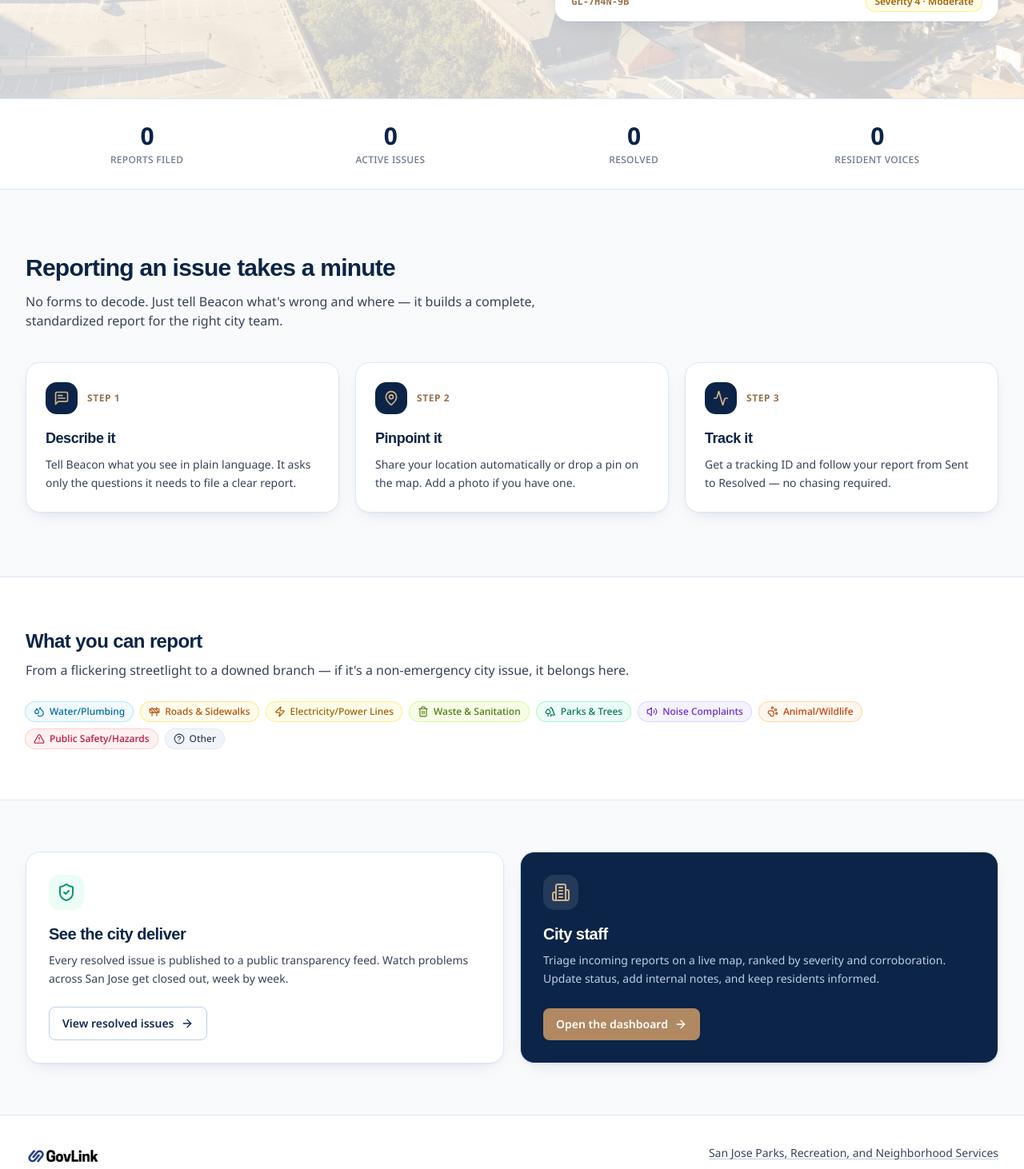
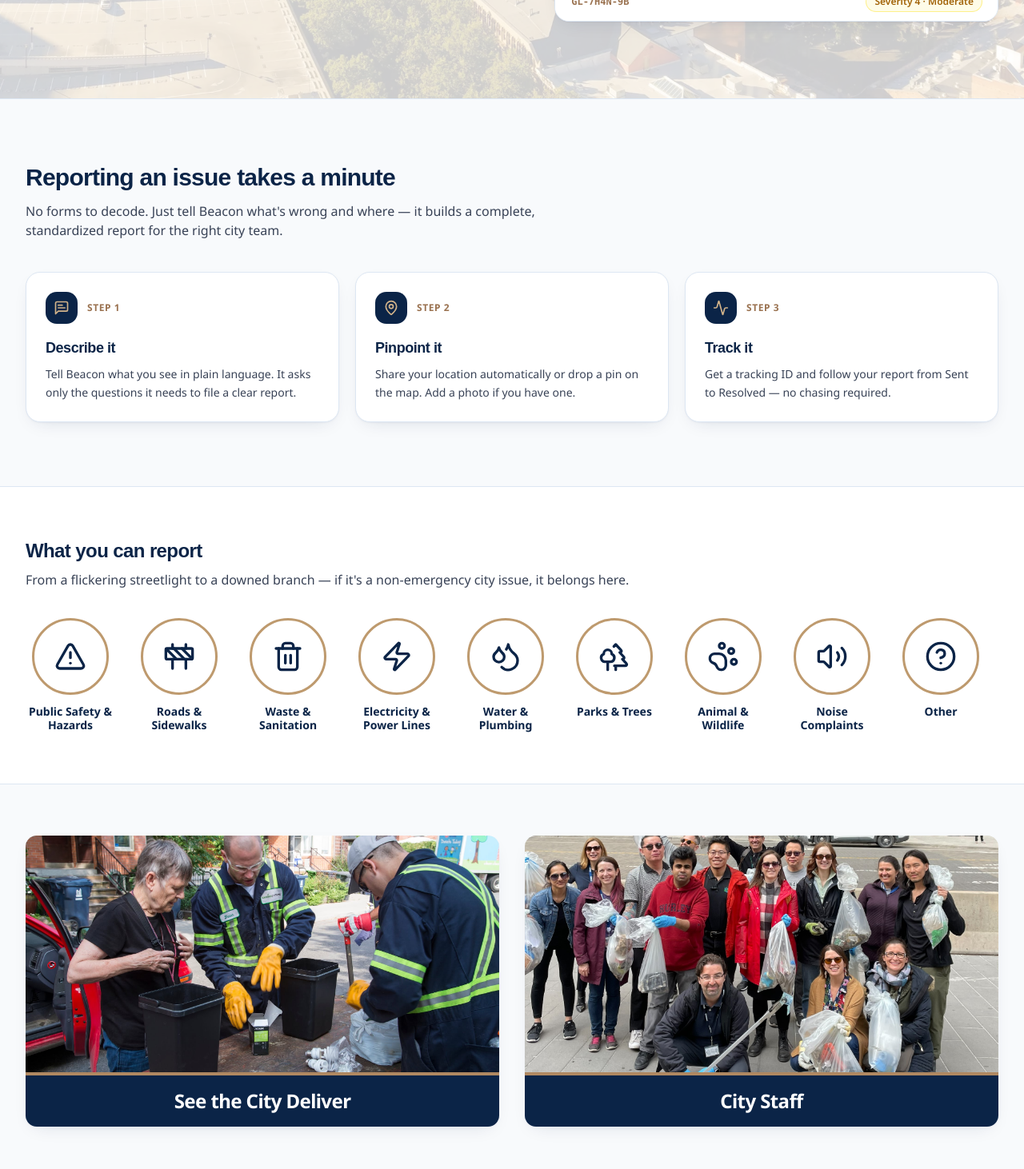
Before and after one commit to sherrychen29/GovLink, a Next.js app: page / in a window 1280 px wide. Shown: the part 820-2282 px from the top of the page at 80% size. Built offline with nearby package versions, Linux system fonts and the light colour scheme; a web font is replaced by a local one.

Commit message:
front page ui
front page ui

```diff
--- a/src/app/gov/page.tsx
+++ b/src/app/gov/page.tsx
@@ -8,10 +8,11 @@ import {
   Map as MapIcon,
   List,
   LogOut,
-  ExternalLink,
   CircleCheck,
   Loader2,
   Inbox,
+  ChevronLeft,
+  ChevronRight,
 } from "lucide-react";
 import { Logo } from "@/components/Logo";
 import { FilterPanel } from "@/components/gov/FilterPanel";
@@ -29,6 +30,8 @@ import {
 import { logout, useCurrentUser, useReports } from "@/lib/store";
 import { SEVERITY_LEGEND } from "@/lib/meta";
 import { cx } from "@/lib/utils";
+
+const PAGE_SIZE = 15;
 
 const ReportMap = dynamic(() => import("@/components/map/ReportMap"), {
   ssr: false,
@@ -50,6 +53,7 @@ export default function GovDashboardPage() {
   const [sort, setSort] = useState<SortKey>("reports");
   const [selectedId, setSelectedId] = useState<string | null>(null);
   const [modalId, setModalId] = useState<string | null>(null);
+  const [page, setPage] = useState(1);
 
   // Auth gate.
   useEffect(() => {
@@ -71,6 +75,19 @@ export default function GovDashboardPage() {
   const visible = useMemo(
     () => sortReports(filterReports(pool, filters), sort),
     [pool, filters, sort]
+  );
+
+  const totalPages = Math.max(1, Math.ceil(visible.length / PAGE_SIZE));
+
+  // Reset to the first page whenever the result set changes.
+  useEffect(() => {
+    setPage(1);
+  }, [view, filters, sort]);
+
+  const safePage = Math.min(page, totalPages);
+  const pageReports = useMemo(
+    () => visible.slice((safePage - 1) * PAGE_SIZE, safePage * PAGE_SIZE),
+    [visible, safePage]
   );
 
   const mapReports = useMemo(() => {
@@ -288,15 +305,28 @@ export default function GovDashboardPage() {
             <p className="mb-3 text-sm text-ink-muted">
               {visible.length} report{visible.length === 1 ? "" : "s"} · ranked by{" "}
               {SORT_LABELS[sort]}
+              {totalPages > 1 && (
+                <>
+                  {" · "}showing {(safePage - 1) * PAGE_SIZE + 1}–
+                  {Math.min(safePage * PAGE_SIZE, visible.length)}
+                </>
+              )}
             </p>
             <IssueTable
-              reports={visible}
+              reports={pageReports}
               selectedId={selectedId}
               onSelect={selectReport}
               sort={sort}
               onSortChange={setSort}
               showStatus={view === "list"}
             />
+            {totalPages > 1 && (
+              <Pagination
+                page={safePage}
+                totalPages={totalPages}
+                onChange={setPage}
+              />
+            )}
           </div>
           </div>
         ) : null}
@@ -341,3 +371,79 @@ function ViewToggle({
     </button>
   );
 }
+
+function Pagination({
+  page,
+  totalPages,
+  onChange,
+}: {
+  page: number;
+  totalPages: number;
+  onChange: (p: number) => void;
+}) {
+  const pages = Array.from({ length: totalPages }, (_, i) => i + 1);
+  return (
+    <nav
+      aria-label="Pagination"
+      className="mt-5 flex flex-wrap items-center justify-center gap-1.5"
+    >
+      <PageButton
+        onClick={() => onChange(page - 1)}
+        disabled={page === 1}
+        ariaLabel="Previous page"
+      >
+        <ChevronLeft className="h-4 w-4" aria-hidden="true" />
+      </PageButton>
+      {pages.map((p) => (
+        <PageButton
+          key={p}
+          onClick={() => onChange(p)}
+          active={p === page}
+          ariaLabel={`Page ${p}`}
+        >
+          {p}
+        </PageButton>
+      ))}
+      <PageButton
+        onClick={() => onChange(page + 1)}
+        disabled={page === totalPages}
+        ariaLabel="Next page"
+      >
+        <ChevronRight className="h-4 w-4" aria-hidden="true" />
+      </PageButton>
+    </nav>
+  );
+}
+
+function PageButton({
+  children,
+  onClick,
+  active = false,
+  disabled = false,
+  ariaLabel,
+}: {
+  children: React.ReactNode;
+  onClick: () => void;
+  active?: boolean;
+  disabled?: boolean;
+  ariaLabel: string;
+}) {
+  return (
+    <button
+      type="button"
+      onClick={onClick}
+      disabled={disabled}
+      aria-label={ariaLabel}
+      aria-current={active ? "page" : undefined}
+      className={cx(
+        "inline-flex h-9 min-w-9 items-center justify-center rounded-lg border px-3 text-sm font-semibold transition-colors",
+        active
+          ? "border-accent-500 bg-accent-500 text-white"
+          : "border-navy-200 bg-white text-navy-800 hover:bg-navy-50",
+        disabled && "cursor-not-allowed opacity-40 hover:bg-white"
+      )}
+    >
+      {children}
+    </button>
+  );
+}
--- a/src/app/page.tsx
+++ b/src/app/page.tsx
@@ -3,27 +3,19 @@
 import Link from "next/link";
 import Image from "next/image";
 import {
-  ArrowRight,
   MessageSquareText,
   MapPin,
   Activity,
-  ShieldCheck,
   Building2,
   UserRound,
 } from "lucide-react";
 import { SiteShell } from "@/components/SiteShell";
 import { BeaconHeroPreview } from "@/components/BeaconHeroPreview";
-import { CategoryChip } from "@/components/Chips";
-import { useReports } from "@/lib/store";
+import { CategoryIcon } from "@/components/CategoryIcon";
 import { CATEGORIES } from "@/lib/types";
 import { CITY } from "@/lib/seed";
 
 export default function LandingPage() {
-  const { reports, hydrated } = useReports();
-  const resolved = reports.filter((r) => r.status === "resolved").length;
-  const active = reports.filter((r) => r.status !== "resolved").length;
-  const residents = reports.reduce((n, r) => n + r.submissions.length, 0);
-
   return (
     <SiteShell>
       {/* Hero ------------------------------------------------------------- */}
@@ -80,27 +72,6 @@ export default function LandingPage() {
           </div>
 
           <BeaconHeroPreview />
-        </div>
-      </section>
-
-      {/* Stats ------------------------------------------------------------ */}
-      <section className="border-b border-navy-100 bg-white">
-        <div className="gl-container grid grid-cols-2 gap-px overflow-hidden rounded-none sm:grid-cols-4">
-          {[
-            { label: "Reports filed", value: hydrated ? reports.length : "—" },
-            { label: "Active issues", value: hydrated ? active : "—" },
-            { label: "Resolved", value: hydrated ? resolved : "—" },
-            { label: "Resident voices", value: hydrated ? residents : "—" },
-          ].map((s) => (
-            <div key={s.label} className="px-2 py-7 text-center">
-              <div className="text-3xl font-bold tracking-tight text-navy-900">
-                {s.value}
-              </div>
-              <div className="mt-1 text-xs font-medium uppercase tracking-wide text-ink-muted">
-                {s.label}
-              </div>
-            </div>
-          ))}
         </div>
       </section>
 
@@ -163,57 +134,61 @@ export default function LandingPage() {
             From a flickering streetlight to a downed branch — if it&apos;s a
             non-emergency city issue, it belongs here.
           </p>
-          <div className="mt-7 flex flex-wrap gap-2.5">
+          <div className="mt-9 flex flex-wrap justify-center gap-x-6 gap-y-8 sm:justify-start">
             {CATEGORIES.map((c) => (
-              <CategoryChip key={c} category={c} />
+              <div key={c} className="flex w-24 flex-col items-center text-center sm:w-28">
+                <div className="grid aspect-square w-20 place-items-center rounded-full border-[3px] border-accent-400 sm:w-24">
+                  <CategoryIcon
+                    category={c}
+                    className="h-9 w-9 text-navy-900 sm:h-10 sm:w-10"
+                  />
+                </div>
+                <span className="mt-3 text-sm font-bold leading-tight text-navy-900">
+                  {c.replace(/\//g, " & ")}
+                </span>
+              </div>
             ))}
           </div>
         </div>
       </section>
 
       {/* Transparency + gov ---------------------------------------------- */}
-      <section className="gl-container grid gap-5 py-16 md:grid-cols-2">
-        <div className="card flex flex-col justify-between gap-6 p-7">
-          <div>
-            <div className="grid h-11 w-11 place-items-center rounded-xl bg-emerald-50 text-emerald-600">
-              <ShieldCheck className="h-6 w-6" aria-hidden="true" />
+      <section className="gl-container grid gap-8 py-16 md:grid-cols-2">
+        {[
+          {
+            href: "/resolved",
+            title: "See the City Deliver",
+            image: "/images/see-city-deliver.jpg",
+            alt: "City crew working with a resident on the street",
+          },
+          {
+            href: "/login",
+            title: "City Staff",
+            image: "/images/city-staff.jpeg",
+            alt: "City of San Jose staff gathered for a community cleanup",
+          },
+        ].map((card) => (
+          <Link
+            key={card.href}
+            href={card.href}
+            className="group block overflow-hidden rounded-xl shadow-card transition-shadow hover:shadow-lg focus-visible:outline-none focus-visible:ring-2 focus-visible:ring-accent-400"
+          >
+            <div className="relative aspect-[2/1] w-full overflow-hidden">
+              <Image
+                src={card.image}
+                alt={card.alt}
+                fill
+                sizes="(min-width: 768px) 50vw, 100vw"
+                className="object-cover transition-transform duration-300 group-hover:scale-[1.03]"
+              />
             </div>
-            <h3 className="mt-4 text-xl font-semibold text-navy-900">
-              See the city deliver
-            </h3>
-            <p className="mt-2 text-sm leading-relaxed text-ink-soft">
-              Every resolved issue is published to a public transparency feed.
-              Watch problems across {CITY.name} get closed out, week by week.
-            </p>
-          </div>
-          <Link href="/resolved" className="btn-outline self-start">
-            View resolved issues
-            <ArrowRight className="h-4 w-4" aria-hidden="true" />
+            <div className="border-t-4 border-accent-500 bg-navy-900 px-5 py-4 text-center">
+              <span className="text-xl font-bold tracking-tight text-white sm:text-2xl">
+                {card.title}
+              </span>
+            </div>
           </Link>
-        </div>
-
-        <div className="card flex flex-col justify-between gap-6 bg-navy-900 p-7 text-white">
-          <div>
-            <div className="grid h-11 w-11 place-items-center rounded-xl bg-white/10 text-accent-300">
-              <Building2 className="h-6 w-6" aria-hidden="true" />
-            </div>
-            <h3 className="mt-4 text-xl font-semibold text-white">
-              City staff
-            </h3>
-            <p className="mt-2 text-sm leading-relaxed text-navy-200">
-              Triage incoming reports on a live map, ranked by severity and
-              corroboration. Update status, add internal notes, and keep
-              residents informed.
-            </p>
-          </div>
-          <Link
-            href="/login"
-            className="btn self-start bg-accent-500 text-white hover:bg-accent-600"
-          >
-            Open the dashboard
-            <ArrowRight className="h-4 w-4" aria-hidden="true" />
-          </Link>
-        </div>
+        ))}
       </section>
     </SiteShell>
   );
--- a/src/lib/types.ts
+++ b/src/lib/types.ts
@@ -4,14 +4,14 @@
 // ---------------------------------------------------------------------------
 
 export const CATEGORIES = [
+  "Public Safety/Hazards",
+  "Roads & Sidewalks",
+  "Waste & Sanitation",
+  "Electricity/Power Lines",
   "Water/Plumbing",
-  "Roads & Sidewalks",
-  "Electricity/Power Lines",
-  "Waste & Sanitation",
   "Parks & Trees",
+  "Animal/Wildlife",
   "Noise Complaints",
-  "Animal/Wildlife",
-  "Public Safety/Hazards",
   "Other",
 ] as const;
 
```
Also changed, not shown: public/images/city-staff.jpeg (added), public/images/see-city-deliver.jpg (added).
